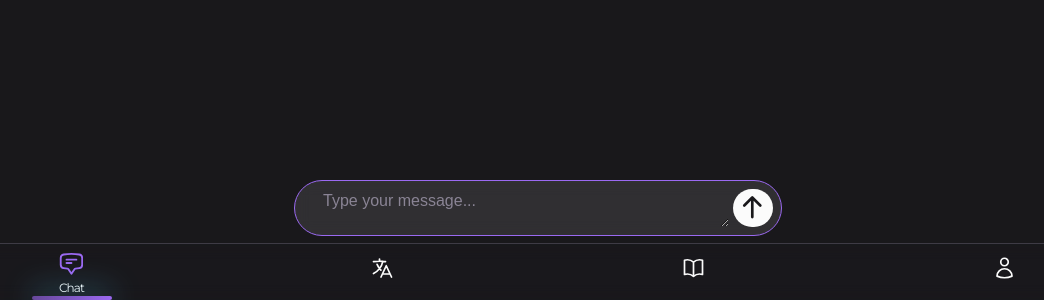
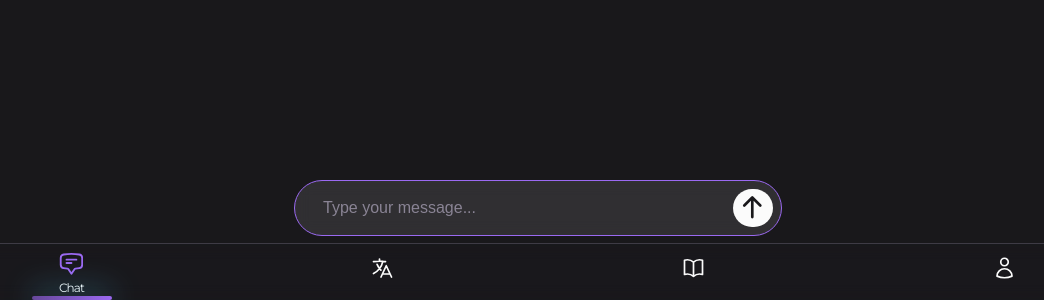
Before and after one commit to mohd-Bilal-exe/verbi.AI, a React (Vite) app: page /chat in a window 1280 px wide. Shown: the part 500-800 px from the top of the page, without its empty margins (102-1146 px from the left). Built offline with nearby package versions, Linux system fonts and the light colour scheme; a web font is replaced by a local one.

Commit message:
Update chatPage.jsx

```diff
--- a/src/pages/chatPage.jsx
+++ b/src/pages/chatPage.jsx
@@ -101,7 +101,7 @@ export default function ChatPage() {
               : "bg-background/10 border-primary-dark text-background"
           } `}
         >
-          <textarea
+          <input
             type="text"
             {...register("inputValue")}
             placeholder="Type your message..."
@@ -119,7 +119,7 @@ export default function ChatPage() {
                 : "bg-foreground/60 text-copy"
             }`}
           >
-            <AnimatePresence>
+            <>
               {!isLoading ? (
                 <motion.span
                   key="arrow"
@@ -147,7 +147,7 @@ export default function ChatPage() {
                   <CircleNotch size={"100%"} weight="duotone" />
                 </motion.span>
               )}
-            </AnimatePresence>
+            </>
           </button>
         </form>
       </div>
```
